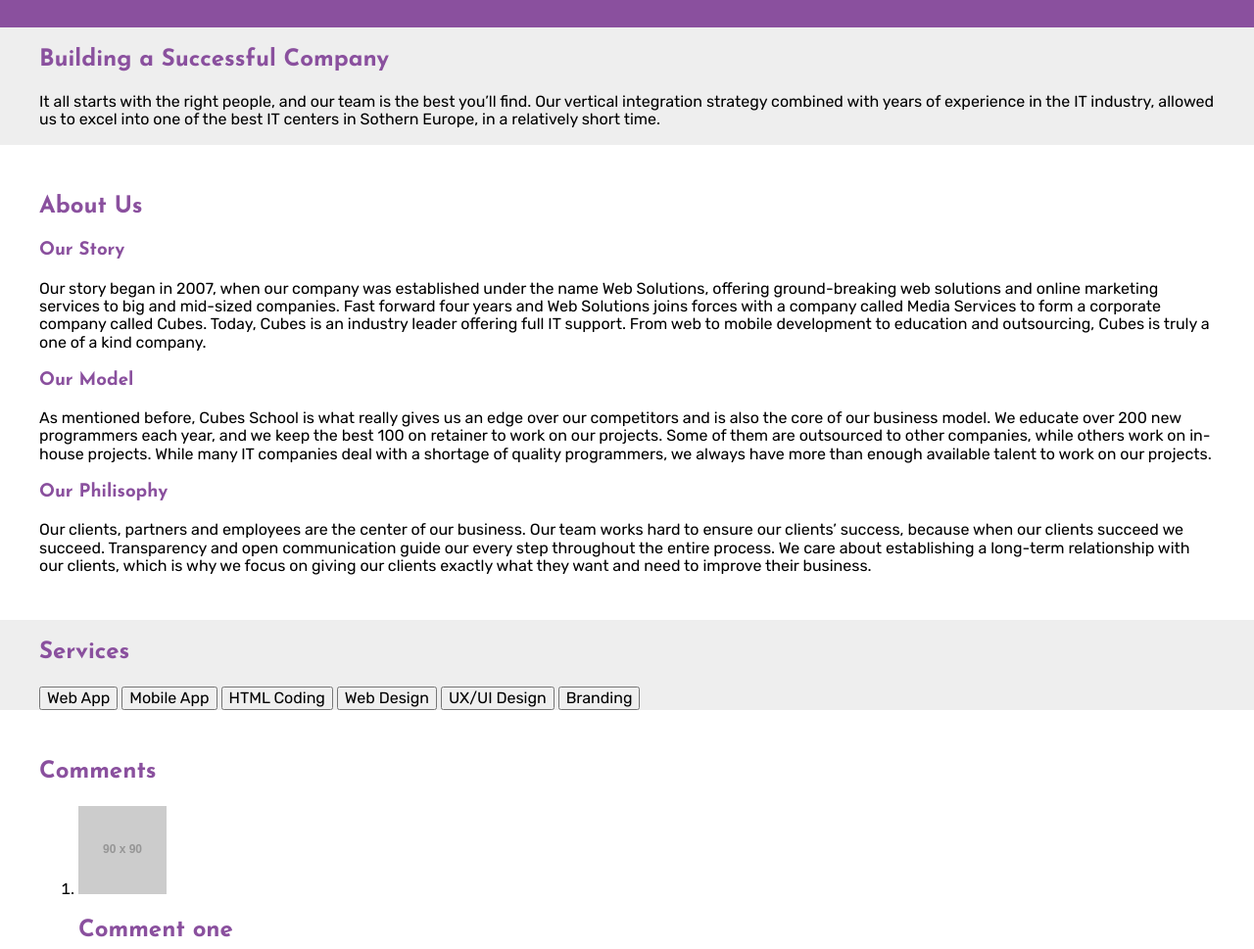
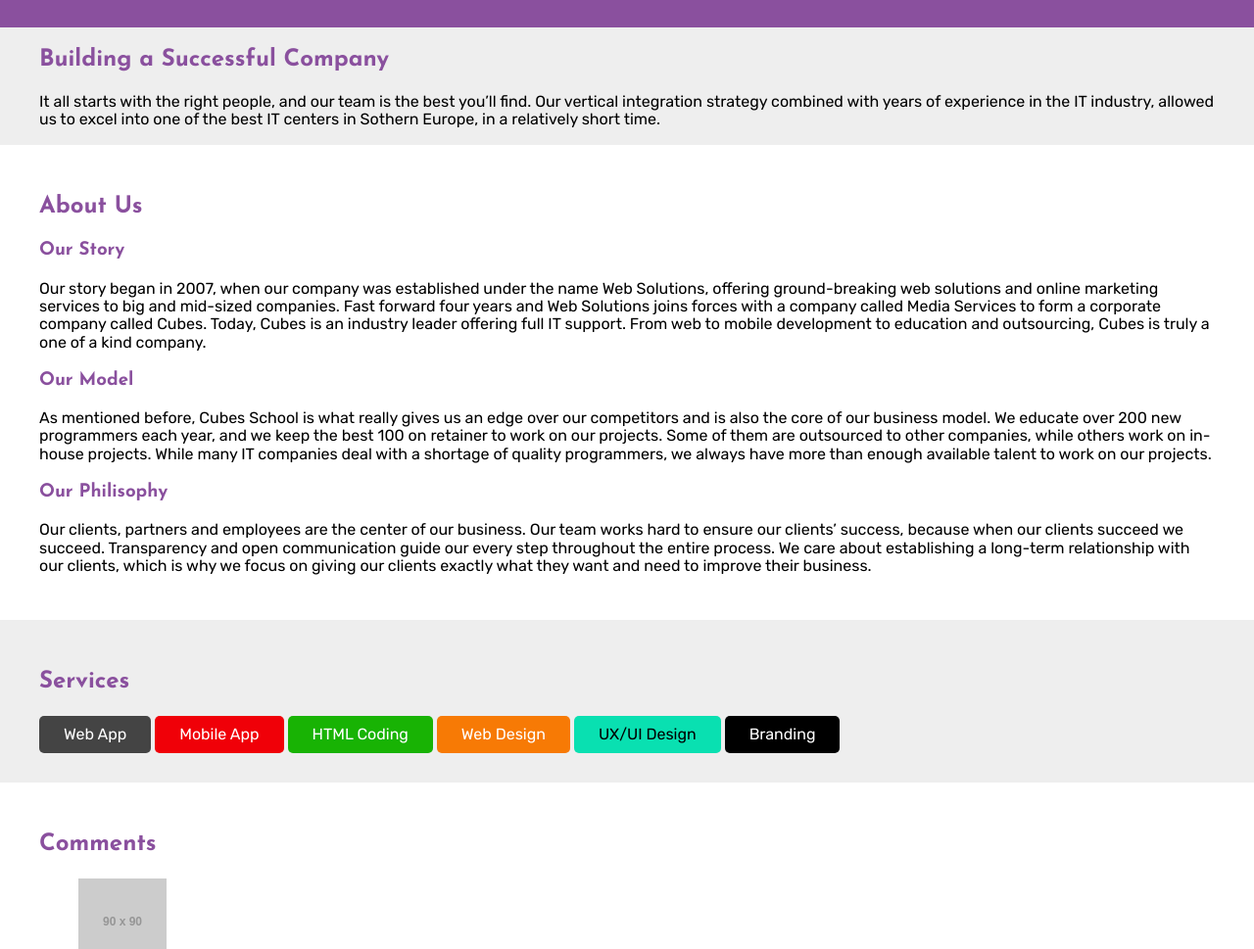
Before and after one commit to forntendCubes/learninngSass, a plain HTML site: page public_html/index.html in a window 1280 px wide. Shown: the part 102-1071 px from the top of the page at 98% size. Drawn offline with nearby package versions, Linux system fonts and the light colour scheme; files that its build step writes are made by us from their sources; placeholder pictures from the web are drawn by us.

Commit message:
invisible class and @extend

```diff
--- a/public_html/index.html
+++ b/public_html/index.html
@@ -90,12 +90,12 @@
         <section id="service" class="service-section">
             <div class="container">
                 <h2>Services</h2>
-                <button>Web App</button>
-                <button>Mobile App</button>
-                <button>HTML Coding</button>
-                <button>Web Design</button>
-                <button>UX/UI Design</button>
-                <button>Branding</button>
+                <button class="btn-default">Web App</button>
+                <button class="btn-danger">Mobile App</button>
+                <button class="btn-success">HTML Coding</button>
+                <button class="btn-warning">Web Design</button>
+                <button class="btn-info">UX/UI Design</button>
+                <button class="btn-dark">Branding</button>
             </div><!-- container -->
         </section>
 
--- /dev/null
+++ b/public_html/scss/partials/_components.scss
@@ -0,0 +1,57 @@
+$btn-default: $dark-grey;
+$btn-default-color: $white;
+$btn-dark-color: $black;
+
+$btn-danger: $red;
+$btn-success: $green;
+$btn-warning: $orange;
+$btn-info: $cyan;
+$btn-dark: $black;
+
+//invisible class (%)
+%btn{
+    display: inline-block;
+    padding: 10px 25px;
+    border: none;
+    border-radius: 5px;
+    -moz-border-radius: 5px;
+    -webkit-border-radius: 5px;
+    -o-border-radius: 5px;
+    cursor: pointer;
+}
+
+.btn-default{
+    @extend %btn;
+    background-color: $btn-default;
+    color: $btn-default-color;
+}
+
+.btn-danger{
+    @extend %btn;
+    background-color: $btn-danger;
+    color: $btn-default-color;
+}
+
+.btn-success{
+    @extend %btn;
+    background-color: $btn-success;
+    color: $btn-default-color;
+}
+
+.btn-warning{
+    @extend %btn;
+    background-color: $btn-warning;
+    color: $btn-default-color;
+}
+
+.btn-info{
+    @extend %btn;
+    background-color: $btn-info;
+    color: $btn-dark-color;
+}
+
+.btn-dark{
+    @extend %btn;
+    background-color: $btn-dark;
+    color: $btn-default-color;
+}
--- a/public_html/scss/partials/_footer.scss
+++ b/public_html/scss/partials/_footer.scss
@@ -10,8 +10,6 @@ footer{
         list-style: none;
         padding-left: 0;
         padding-bottom: 30px;
-
-        li{
             a{
                 display: block;
                 padding: 5px 0;
@@ -26,7 +24,6 @@ footer{
                     color: $footer-link-hover;
                 }
             }//a end
-        } //li end
     }//ul end
 
     .copyright{
@@ -42,7 +39,7 @@ footer{
             display: flex;
             justify-content: center;
             align-items: center;
-            li a{
+            a{
                 padding: 5px 20px;
             } //a end
         }//ul end
--- a/public_html/scss/partials/_service-section.scss
+++ b/public_html/scss/partials/_service-section.scss
@@ -1,8 +1,3 @@
-/*
-Click nbfs://nbhost/SystemFileSystem/Templates/Licenses/license-default.txt to change this license
-Click nbfs://nbhost/SystemFileSystem/Templates/ClientSide/style.scss to edit this template
-*/
-/*
-    Created on : Sep 9, 2023, 7:49:39 PM
-    Author     : Korisnik
-*/
+.service-section{
+    padding: 30px 0;
+}
--- a/public_html/scss/theme.scss
+++ b/public_html/scss/theme.scss
@@ -1,5 +1,7 @@
 
 @import "partials/_variables.scss";
+
+@import "partials/_components.scss";
 @import "partials/_fonts.scss";
 @import "partials/_reset.scss";
 @import 'partials/_base.scss';
```
Also changed, not shown: public_html/css/theme.css, 1 other file.
